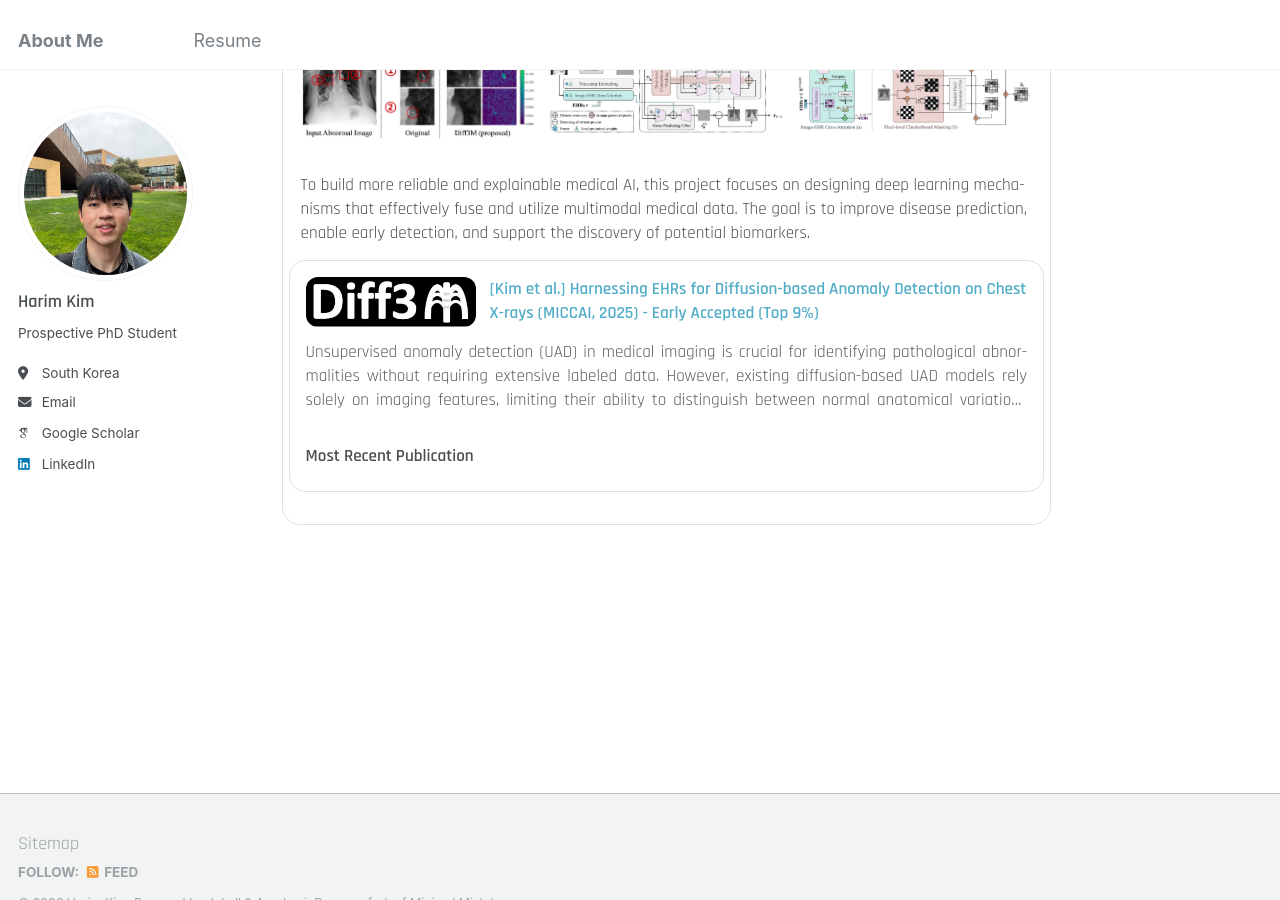
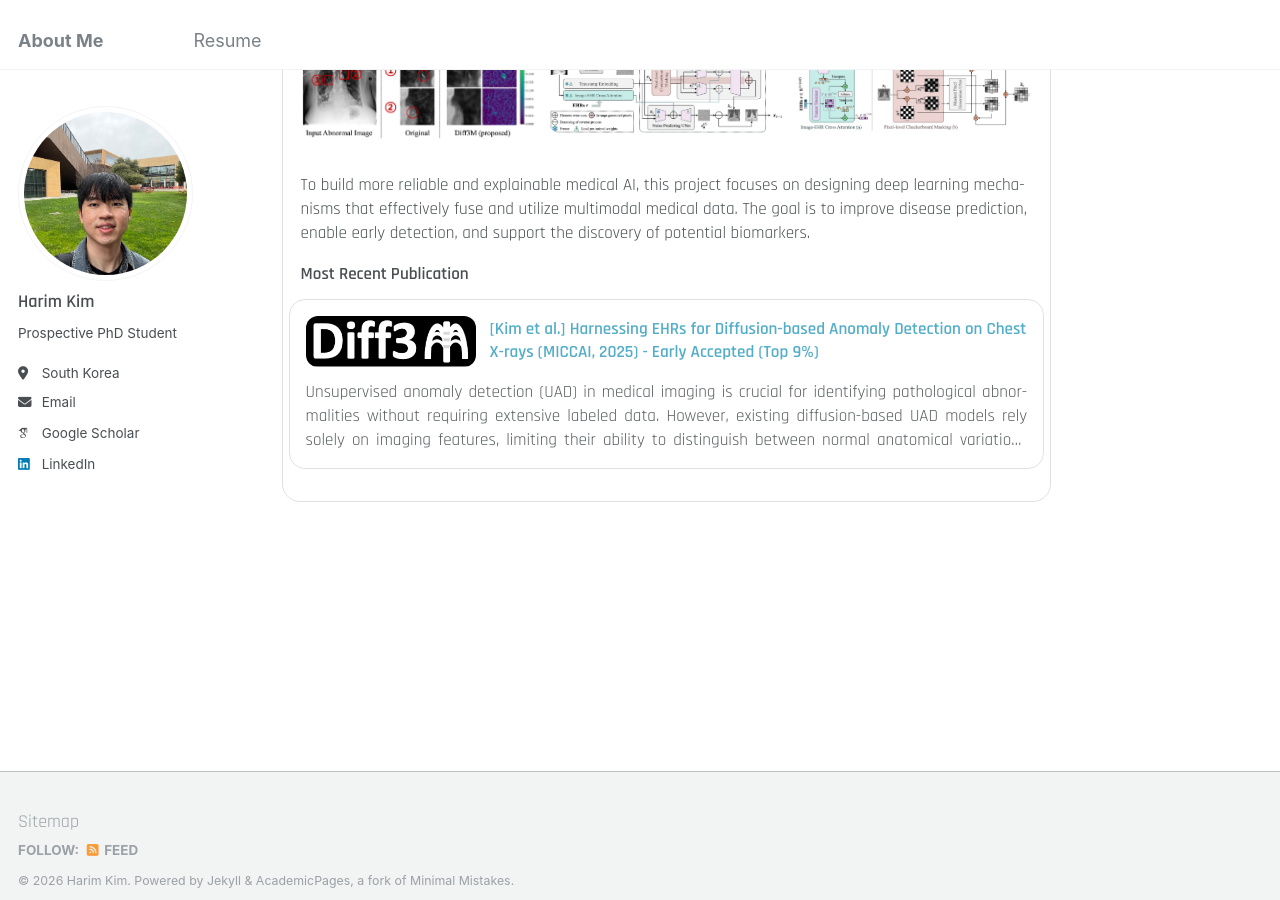
Before and after one commit to hrkim153/hrkim153.github.io, a Jekyll site: the page built from _pages/about.md, in a window 1280 px wide and 900 px high, scrolled down 645 px. Built offline with Jekyll 4.4.1, drawn with Linux system fonts in a browser that asks for light colours; some web fonts are replaced.

Commit message:
Update about.md

```diff
--- a/_pages/about.md
+++ b/_pages/about.md
@@ -51,9 +51,9 @@ This section introduces a selection of representative research projects. For eac
 
 To build more reliable and explainable medical AI, this project focuses on designing deep learning mechanisms that effectively fuse and utilize multimodal medical data. The goal is to improve disease prediction, enable early detection, and support the discovery of potential biomarkers.
 
+<h3 class="project-subtitle">Most Recent Publication</h3>
 
 <div class="pub-card pub-card--wide">
-<h3>Most Recent Publication</h3>
 
   <!-- Row 1: icon + title (same row) -->
   <img class="pub-icon" src="/assets/images/selected/Multimodal/diff3m.jpg" alt="Diff3M icon">
```
